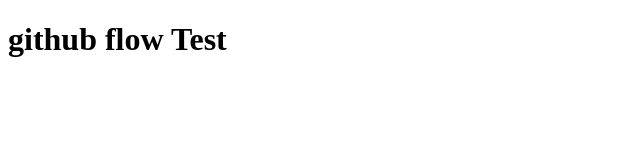
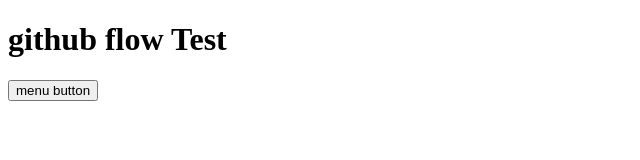
Before and after one commit to ssaksaake/ssak_githubflow_test, a plain HTML site: page index.html in a window 1280 px wide. Shown: the whole page, without its empty margins (0-640 px from the left). Drawn offline with Linux system fonts and the light colour scheme.

Commit message:
Feat: Add header 영역 추가

```diff
--- a/index.html
+++ b/index.html
@@ -6,6 +6,9 @@
         <title>Document</title>
     </head>
     <body>
-        <h1>github flow Test</h1>
+        <header>
+            <h1>github flow Test</h1>
+            <button>menu button</button>
+        </header>
     </body>
 </html>
```
